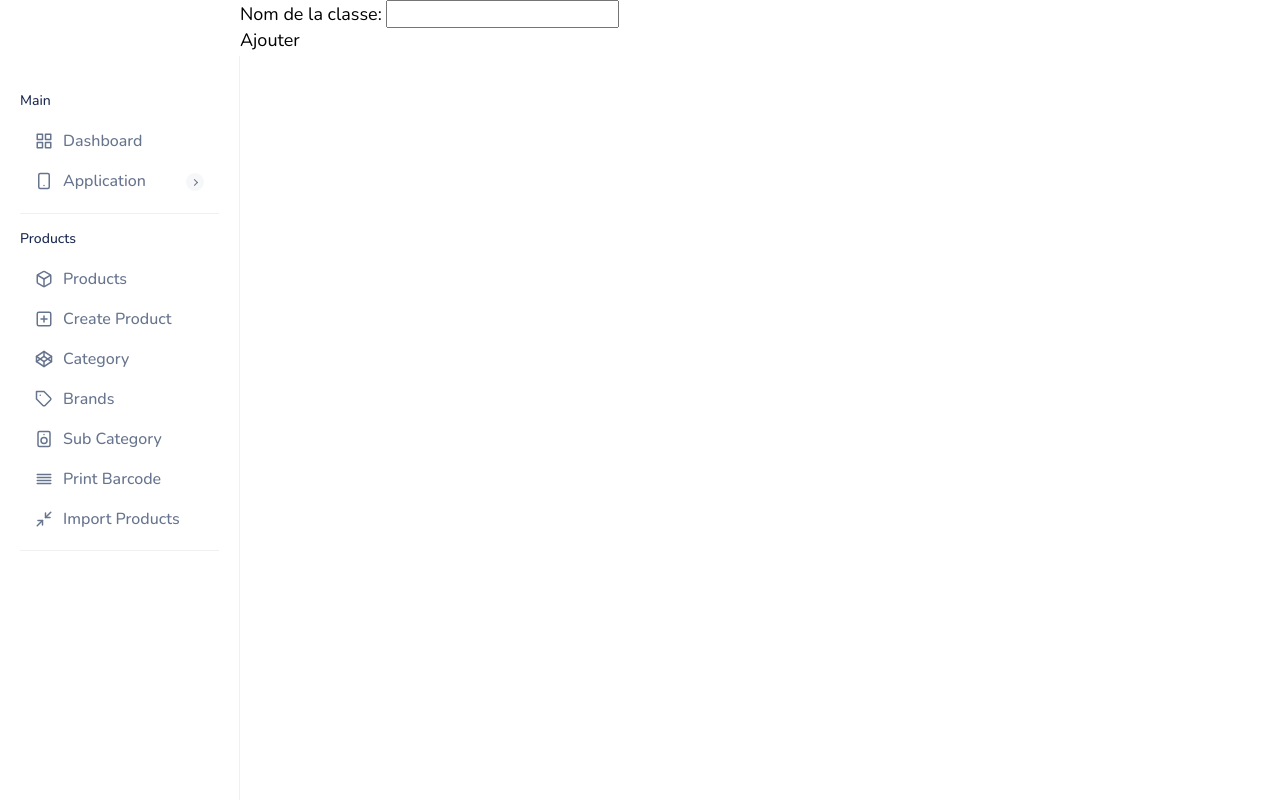
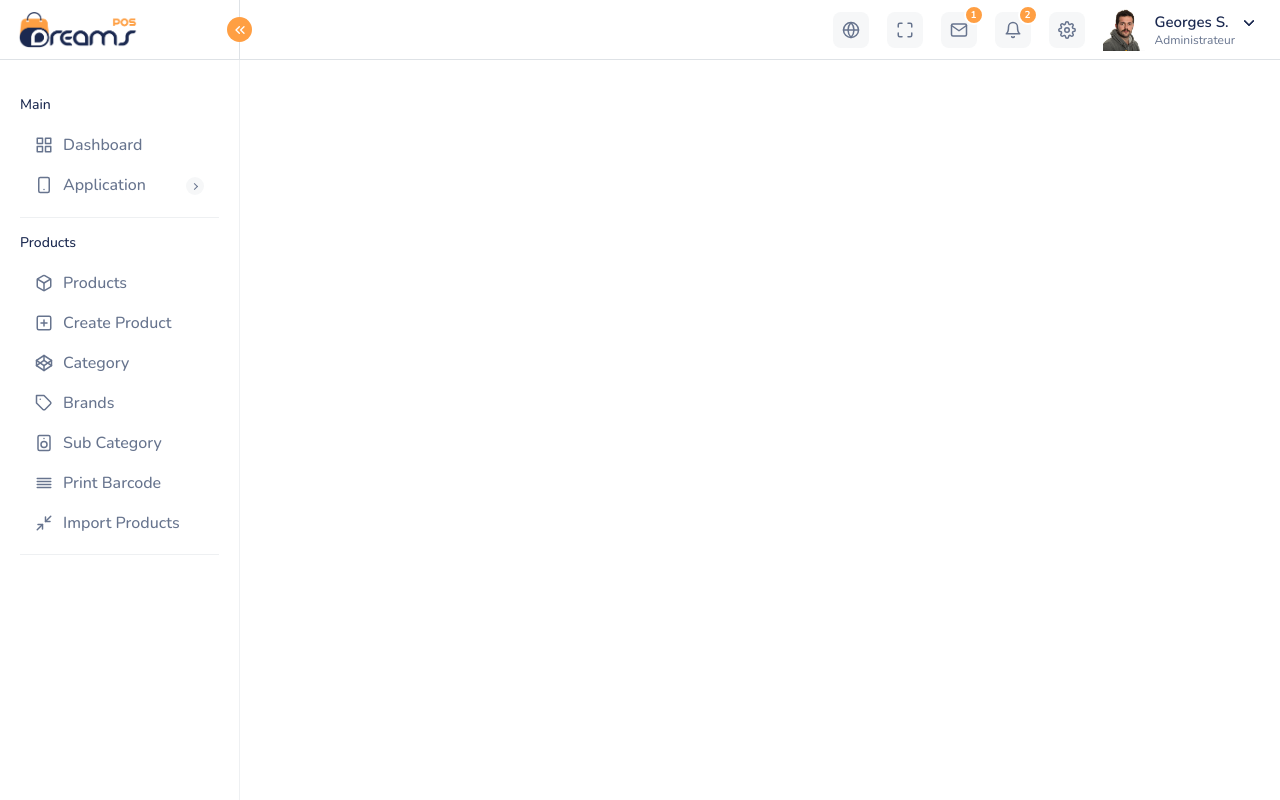
Before and after one commit to ouambo-takouam/school-project, a Django app: page /classes/create/ in a window 1280 px wide. Run offline with Django 5.2, Linux system fonts and the light colour scheme; the visitor is signed in with stand-in values (Sample User, id 1).

Commit message:
navigation done

```diff
--- a/school/static/school/css/styles.css
+++ b/school/static/school/css/styles.css
@@ -1,9 +1,11 @@
 @import url("../../../../static/css/styles.css");
 
-/***---- SIDEBAR ----***/
+/************************
+****---- SIDEBAR ----****
+************************/
 .sidebar {
   position: fixed;
-  top: 3.5rem;
+  top: 3.75rem;
   left: 0;
   z-index: 40;
   width: 15rem;
@@ -43,6 +45,7 @@
   font-size: 1rem;
   color: #67748e;
   padding: 0.5em 0.938em;
+  transition: color 0.15s ease-in-out;
 }
 
 .sidebar .sidebar-menu > ul > li.submenu-open ul li a:hover {
@@ -108,6 +111,7 @@
 
 .sidebar .sidebar-menu .submenu-open .submenu ul li a {
   margin-left: 25px;
+  transition: color 0.15s ease-in-out;
 }
 
 .sidebar .sidebar-menu .submenu-open .submenu ul li a::after {
@@ -120,6 +124,7 @@
   position: absolute;
   top: 16px;
   left: 0;
+  transition: all 0.15s ease-in-out;
 }
 
 .sidebar .sidebar-menu > ul > li.submenu-open ul li a:hover:after,
@@ -133,6 +138,204 @@
   color: #fe9f43;
 }
 
+/********************************
+*****---- TOP NAVIGATION ----*****
+*********************************/
+
+/***-------1. HEADER-LEFT -------***/
+.header {
+  background: #fff;
+  border-bottom: 1px solid #dee2e6;
+  height: 3.75rem;
+  z-index: 999;
+  position: fixed;
+  top: 0;
+  right: 0;
+  left: 0;
+}
+
+.header .header-left {
+  float: left;
+  position: relative;
+  width: 15rem;
+  height: 100%;
+  padding: 0 1.063rem;
+  display: flex;
+  align-items: center;
+  border-right: 1px solid #dee2e6;
+}
+
+.header .header-left .logo img {
+  height: 2.3rem;
+}
+
+.header-left #toggle_btn {
+  position: absolute;
+  right: -13px;
+  width: 25px;
+  height: 25px;
+  background: #ff9f43;
+  border-radius: 50%;
+  display: flex;
+  align-items: center;
+  justify-content: center;
+  color: #fff;
+  cursor: pointer;
+}
+
+.header-left #toggle_btn:hover {
+  background: #fe820e;
+}
+
+.header-left #toggle_btn svg {
+  width: 16px;
+}
+
+/***-------2. HEADER-RIGHT (USER MENU) -------***/
+.nav {
+  display: flex;
+  align-items: center;
+  /* position: relative; */
+  padding-right: 15px;
+  height: 100%;
+}
+
+.user-menu > li {
+  margin-left: 1.125rem;
+}
+
+.user-menu .nav-searchinputs {
+  margin-right: auto;
+}
+
+.user-menu.nav > li > a {
+  display: flex;
+  line-height: normal;
+  color: #212b36;
+}
+
+.user-menu.nav > li > a .badge {
+  position: absolute;
+  top: -7px;
+  right: -7px;
+  color: #fff;
+  background: #ff9f43;
+  border: 2px solid #fff;
+  width: 20px;
+  height: 20px;
+  font-weight: 700;
+  font-size: 10px;
+  border-radius: 50rem;
+  display: flex;
+  align-items: center;
+  justify-content: center;
+}
+
+.user-menu .nav-item-box > a {
+  background: #f6f7f8;
+  border-radius: 8px;
+  width: 36px;
+  height: 36px;
+  display: flex;
+  justify-content: center;
+  align-items: center;
+  position: relative;
+}
+
+.user-menu > li svg {
+  width: 18px;
+  color: #67748e;
+}
+
+.user-menu > li a:hover svg {
+  color: #ff9f43;
+}
+
+/*****---- 2.1 User Info -----****/
+.user-info {
+  display: flex;
+  align-items: center;
+  justify-content: center;
+  position: relative;
+  padding: 0 30px 0 0;
+}
+
+.user-info .user-letter {
+  background: #1b2950;
+  color: #fff;
+  width: 42px;
+  height: 42px;
+  border-radius: 10px;
+  justify-content: center;
+  display: flex;
+  align-items: center;
+  font-weight: 600;
+  font-size: 15px;
+  margin-right: 10px;
+}
+
+.img-fluid {
+  max-width: 100%;
+  height: auto;
+}
+
+.user-info .user-name {
+  font-size: 15px;
+  font-weight: 600;
+  color: #1b2950;
+  display: flex;
+  align-items: center;
+}
+
+.user-info .user-role {
+  display: block;
+  color: #67748e;
+  font-size: 12px;
+}
+
+.user-info::after {
+  content: "";
+  width: 8px;
+  height: 8px;
+  border-top: 0;
+  border-left: 0;
+  border-right: 2px solid #1b2950;
+  border-bottom: 2px solid #1b2950;
+  border-radius: 1px;
+  transform: rotate(45deg);
+  transition: all 0.5s;
+  top: 8px;
+  position: absolute;
+  right: 12px;
+}
+
+/*****---- 2.2 User Info (drop-down section) -----****/
+.nav-profile {
+  position: fixed;
+  display: none;
+  top: 3.75rem;
+  right: 30px;
+  width: 150px;
+  background-color: white;
+}
+
+.nav-profile .dropdown-item {
+  color: #637381;
+  padding: 7px 10px;
+  font-size: 0.9rem;
+}
+
+.nav-profile .dropdown-item:hover {
+  background-color: #63738112;
+}
+
+.nav-profile .dropdown-item svg,
+.nav-profile .dropdown-item img {
+  stroke-width: 1px;
+  margin-right: 5px;
+  width: 18px;
+}
+
 /**** DO NOT TOUCH *****/
 .page-content {
   width: calc(100% - 15rem);
--- a/school/static/school/js/main.js
+++ b/school/static/school/js/main.js
@@ -32,3 +32,16 @@ for (let i = 0; i < dropdown.length; i++) {
     }
   });
 }
+
+// Gestion deroulement du nav-profile
+var navprofilelink = document.getElementById("nav-profile-link");
+
+navprofilelink.addEventListener("click", function () {
+  var navprofile = this.nextElementSibling;
+
+  if (navprofile.style.display === "grid") {
+    navprofile.style.display = "none";
+  } else {
+    navprofile.style.display = "grid";
+  }
+});
--- a/school/templates/school/_base.html
+++ b/school/templates/school/_base.html
@@ -15,7 +15,10 @@
 <main>
   <!-- Side navigation -->
   {% include "school/components/side_navigation.html" %}
+
   <!-- top navigation -->
+  {% include "school/components/top_navigation.html" %}
+
   <div class="page-content">
     {% block details %}{% endblock %}
   </div>
--- a/school/templates/school/components/side_navigation.html
+++ b/school/templates/school/components/side_navigation.html
@@ -1,4 +1,4 @@
-<aside class="sidebar" aria-label="Sidenav">
+<div class="sidebar" aria-label="Sidenav">
     <div id="sidebar-menu" class="sidebar-menu">
         <ul>
             <li class="submenu-open">
@@ -80,4 +80,4 @@
             </li>
         </ul>
     </div>
-</aside>
+</div>
--- /dev/null
+++ b/school/templates/school/components/top_navigation.html
@@ -0,0 +1,76 @@
+{% load static %}
+
+<div class="header">
+    <div class="header-left">
+        <a href="#" class="logo logo-normal">
+            <img src="{% static '/school/images/logo.png' %}" alt="logo">
+        </a>
+        <a id="toggle_btn" href="#">
+            <svg xmlns="http://www.w3.org/2000/svg" width="24" height="24" viewBox="0 0 24 24" fill="none" stroke="currentColor" stroke-width="2" stroke-linecap="round" stroke-linejoin="round" class="feather feather-chevrons-left feather-16"><polyline points="11 17 6 12 11 7"></polyline><polyline points="18 17 13 12 18 7"></polyline></svg>
+        </a>
+    </div>
+    <ul class="nav user-menu">
+        <!-- search -->
+        <li class="nav-item nav-searchinputs"></li>
+        <!-- flag -->
+        <li class="nav-item dropdown nav-item-box">
+            <a class="nav-link dropdown-toggle" data-bs-toggle="dropdown" href="#" role="button">
+                <svg xmlns="http://www.w3.org/2000/svg" width="24" height="24" viewBox="0 0 24 24" fill="none" stroke="currentColor" stroke-width="2" stroke-linecap="round" stroke-linejoin="round" class="feather feather-globe"><circle cx="12" cy="12" r="10"></circle><line x1="2" y1="12" x2="22" y2="12"></line><path d="M12 2a15.3 15.3 0 0 1 4 10 15.3 15.3 0 0 1-4 10 15.3 15.3 0 0 1-4-10 15.3 15.3 0 0 1 4-10z"></path></svg>
+            </a>
+            <!--TODO: Dropdown menu here-->
+        </li>
+        <!-- full screen -->
+        <li class="nav-item nav-item-box">
+            <a href="#" id="btnFullscreen">
+                <svg xmlns="http://www.w3.org/2000/svg" width="24" height="24" viewBox="0 0 24 24" fill="none" stroke="currentColor" stroke-width="2" stroke-linecap="round" stroke-linejoin="round" class="feather feather-maximize"><path d="M8 3H5a2 2 0 0 0-2 2v3m18 0V5a2 2 0 0 0-2-2h-3m0 18h3a2 2 0 0 0 2-2v-3M3 16v3a2 2 0 0 0 2 2h3"></path></svg>
+            </a>
+        </li>
+        <!-- messages -->
+        <li class="nav-item nav-item-box">
+            <a href="#">
+                <svg xmlns="http://www.w3.org/2000/svg" width="24" height="24" viewBox="0 0 24 24" fill="none" stroke="currentColor" stroke-width="2" stroke-linecap="round" stroke-linejoin="round" class="feather feather-mail"><path d="M4 4h16c1.1 0 2 .9 2 2v12c0 1.1-.9 2-2 2H4c-1.1 0-2-.9-2-2V6c0-1.1.9-2 2-2z"></path><polyline points="22,6 12,13 2,6"></polyline></svg>
+                <span class="badge">1</span>
+            </a>
+        </li>
+        <!-- notifications -->
+        <li class="nav-item dropdown nav-item-box">
+            <a href="#" class="dropdown-toggle nav-link" data-bs-toggle="dropdown">
+                <svg xmlns="http://www.w3.org/2000/svg" width="24" height="24" viewBox="0 0 24 24" fill="none" stroke="currentColor" stroke-width="2" stroke-linecap="round" stroke-linejoin="round" class="feather feather-bell"><path d="M18 8A6 6 0 0 0 6 8c0 7-3 9-3 9h18s-3-2-3-9"></path><path d="M13.73 21a2 2 0 0 1-3.46 0"></path></svg>
+                <span class="badge">2</span>
+            </a>
+            <!--TODO: Dropdown menu here-->
+        </li>
+        <!-- settings -->
+        <li class="nav-item nav-item-box">
+            <a href="#"><svg xmlns="http://www.w3.org/2000/svg" width="24" height="24" viewBox="0 0 24 24" fill="none" stroke="currentColor" stroke-width="2" stroke-linecap="round" stroke-linejoin="round" class="feather feather-settings"><circle cx="12" cy="12" r="3"></circle><path d="M19.4 15a1.65 1.65 0 0 0 .33 1.82l.06.06a2 2 0 0 1 0 2.83 2 2 0 0 1-2.83 0l-.06-.06a1.65 1.65 0 0 0-1.82-.33 1.65 1.65 0 0 0-1 1.51V21a2 2 0 0 1-2 2 2 2 0 0 1-2-2v-.09A1.65 1.65 0 0 0 9 19.4a1.65 1.65 0 0 0-1.82.33l-.06.06a2 2 0 0 1-2.83 0 2 2 0 0 1 0-2.83l.06-.06a1.65 1.65 0 0 0 .33-1.82 1.65 1.65 0 0 0-1.51-1H3a2 2 0 0 1-2-2 2 2 0 0 1 2-2h.09A1.65 1.65 0 0 0 4.6 9a1.65 1.65 0 0 0-.33-1.82l-.06-.06a2 2 0 0 1 0-2.83 2 2 0 0 1 2.83 0l.06.06a1.65 1.65 0 0 0 1.82.33H9a1.65 1.65 0 0 0 1-1.51V3a2 2 0 0 1 2-2 2 2 0 0 1 2 2v.09a1.65 1.65 0 0 0 1 1.51 1.65 1.65 0 0 0 1.82-.33l.06-.06a2 2 0 0 1 2.83 0 2 2 0 0 1 0 2.83l-.06.06a1.65 1.65 0 0 0-.33 1.82V9a1.65 1.65 0 0 0 1.51 1H21a2 2 0 0 1 2 2 2 2 0 0 1-2 2h-.09a1.65 1.65 0 0 0-1.51 1z"></path></svg></a>
+        </li>
+        <!-- profile -->
+        <li class="nav-item dropdown">
+            <a href="#" id="nav-profile-link">
+                <span class="user-info">
+                    <span class="user-letter">
+                        <img src="{% static '/school/images/avatar.jpg' %}" alt="" class="img-fluid">
+                    </span>
+                    <span class="user-detail">
+                        <span class="user-name">Georges S.</span>
+                        <span class="user-role">Administrateur</span>
+                    </span>
+                </span>
+            </a>
+            <div class="nav-profile">
+                <a class="dropdown-item" href="#"> <svg xmlns="http://www.w3.org/2000/svg" width="24" height="24" viewBox="0 0 24 24" fill="none" stroke="currentColor" stroke-width="2" stroke-linecap="round" stroke-linejoin="round" class="feather feather-user me-2"><path d="M20 21v-2a4 4 0 0 0-4-4H8a4 4 0 0 0-4 4v2"></path><circle cx="12" cy="7" r="4"></circle></svg>
+                    My Profile
+                </a>
+                <a class="dropdown-item" href="#">
+                    <svg xmlns="http://www.w3.org/2000/svg" width="24" height="24" viewBox="0 0 24 24" fill="none" stroke="currentColor" stroke-width="2" stroke-linecap="round" stroke-linejoin="round" class="feather feather-settings me-2"><circle cx="12" cy="12" r="3"></circle><path d="M19.4 15a1.65 1.65 0 0 0 .33 1.82l.06.06a2 2 0 0 1 0 2.83 2 2 0 0 1-2.83 0l-.06-.06a1.65 1.65 0 0 0-1.82-.33 1.65 1.65 0 0 0-1 1.51V21a2 2 0 0 1-2 2 2 2 0 0 1-2-2v-.09A1.65 1.65 0 0 0 9 19.4a1.65 1.65 0 0 0-1.82.33l-.06.06a2 2 0 0 1-2.83 0 2 2 0 0 1 0-2.83l.06-.06a1.65 1.65 0 0 0 .33-1.82 1.65 1.65 0 0 0-1.51-1H3a2 2 0 0 1-2-2 2 2 0 0 1 2-2h.09A1.65 1.65 0 0 0 4.6 9a1.65 1.65 0 0 0-.33-1.82l-.06-.06a2 2 0 0 1 0-2.83 2 2 0 0 1 2.83 0l.06.06a1.65 1.65 0 0 0 1.82.33H9a1.65 1.65 0 0 0 1-1.51V3a2 2 0 0 1 2-2 2 2 0 0 1 2 2v.09a1.65 1.65 0 0 0 1 1.51 1.65 1.65 0 0 0 1.82-.33l.06-.06a2 2 0 0 1 2.83 0 2 2 0 0 1 0 2.83l-.06.06a1.65 1.65 0 0 0-.33 1.82V9a1.65 1.65 0 0 0 1.51 1H21a2 2 0 0 1 2 2 2 2 0 0 1-2 2h-.09a1.65 1.65 0 0 0-1.51 1z"></path></svg>
+                    Settings
+                </a>
+                <hr class="m-0">
+                <a class="dropdown-item logout pb-0" href="#">
+                    <img src="{% static '/school/images/log-out.svg' %}" class="me-2" alt="img">
+                    Logout
+                </a>
+            </div>
+        </li>
+    </ul>
+</div>
--- a/static/css/styles.css
+++ b/static/css/styles.css
@@ -72,6 +72,12 @@ body {
   font-size: var(--fs-400);
 }
 
+hr {
+  height: 1px;
+  background-color: #e8ebed;
+  border: 0;
+}
+
 a,
 div {
   outline: 0;
@@ -84,8 +90,12 @@ a {
 
 img,
 svg {
-  display: block;
+  vertical-align: middle;
+}
+
+img {
   max-width: 100%;
+  height: auto;
 }
 
 ul,
```
Also changed, not shown: school/static/school/images/avatar.jpg (added), school/static/school/images/log-out.svg (added), school/static/school/images/logo.png (added).
